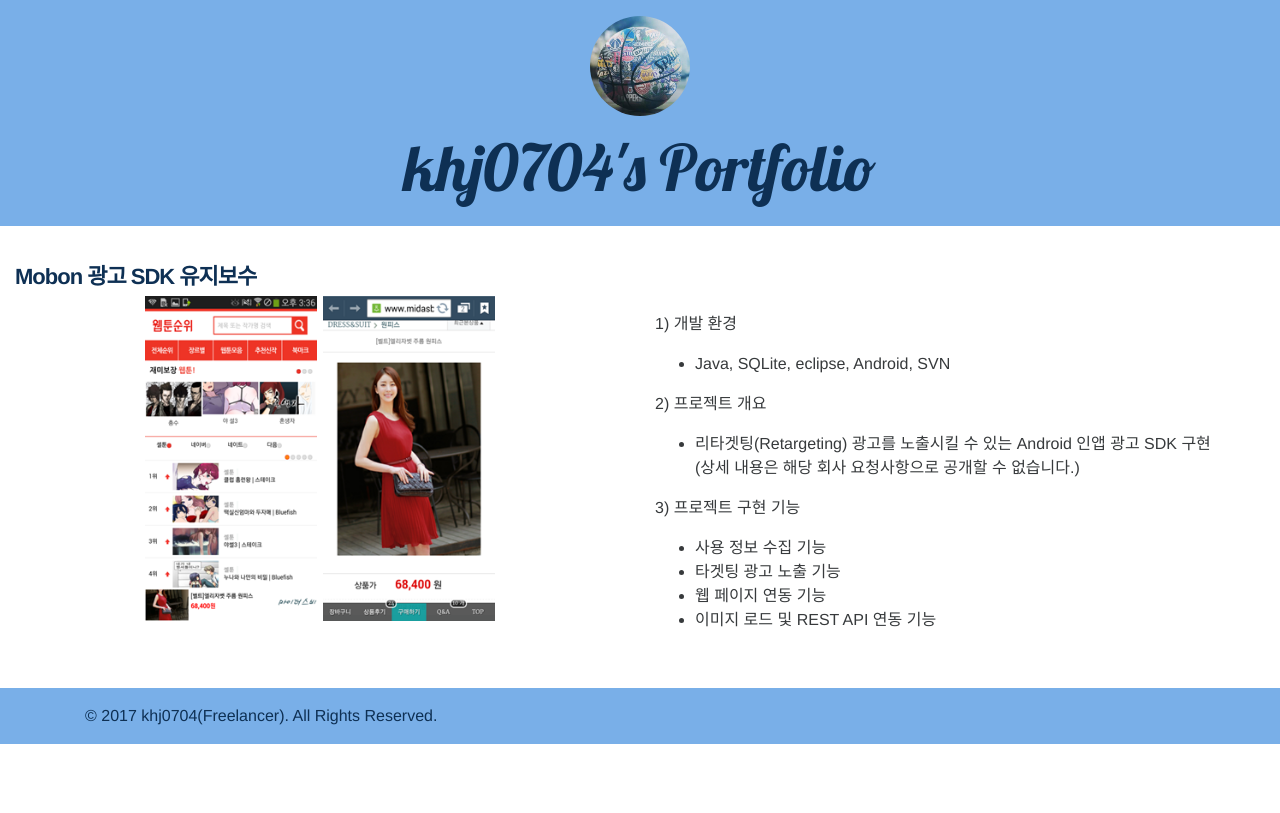
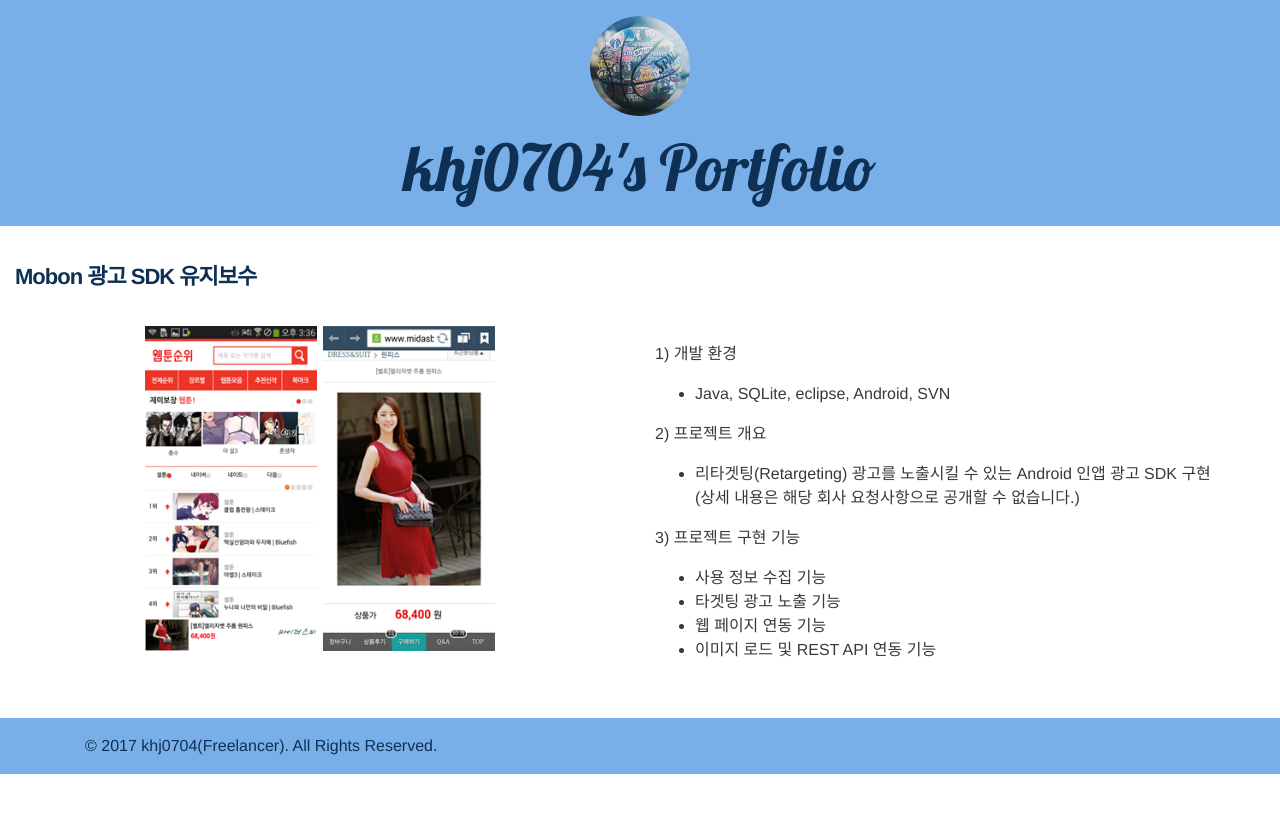
Before and after one commit to khj0704/khj0704.github.io, a Jekyll site: the page built from _posts/2017-01-15-portfolio15.md, in a window 1280 px wide. Shown: the top 813 px of the page. Built offline with Jekyll 4.4.1, drawn with Linux system fonts in a browser that asks for light colours; nearby versions of some CDN libraries.

Commit message:
Modified Post layout

```diff
--- a/_layouts/post.html
+++ b/_layouts/post.html
@@ -48,6 +48,7 @@
 				font-size: 22px;
 				letter-spacing: -1px;
 				line-height: 1;
+				padding-bottom: 30px
 			}
 			.post-content h3 {
 				font-size: 18px;
```
